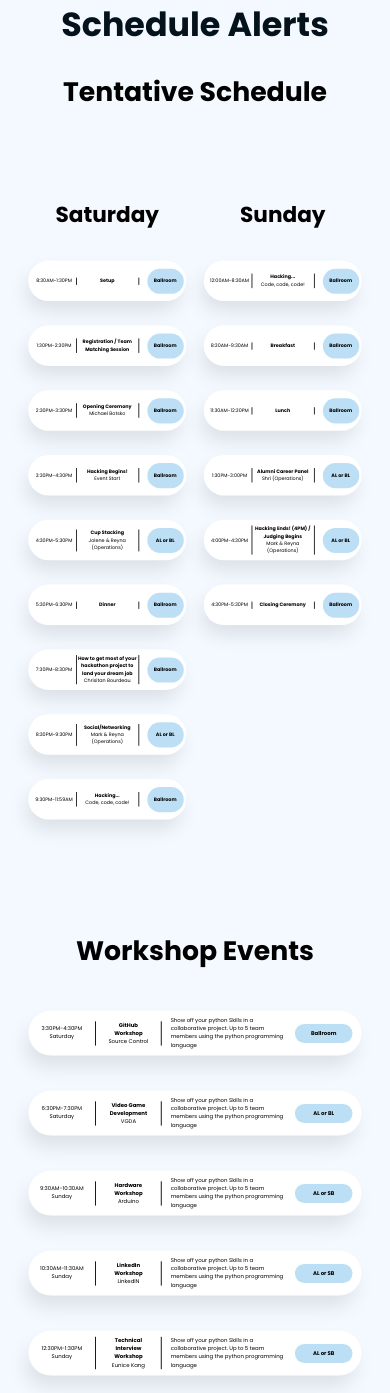
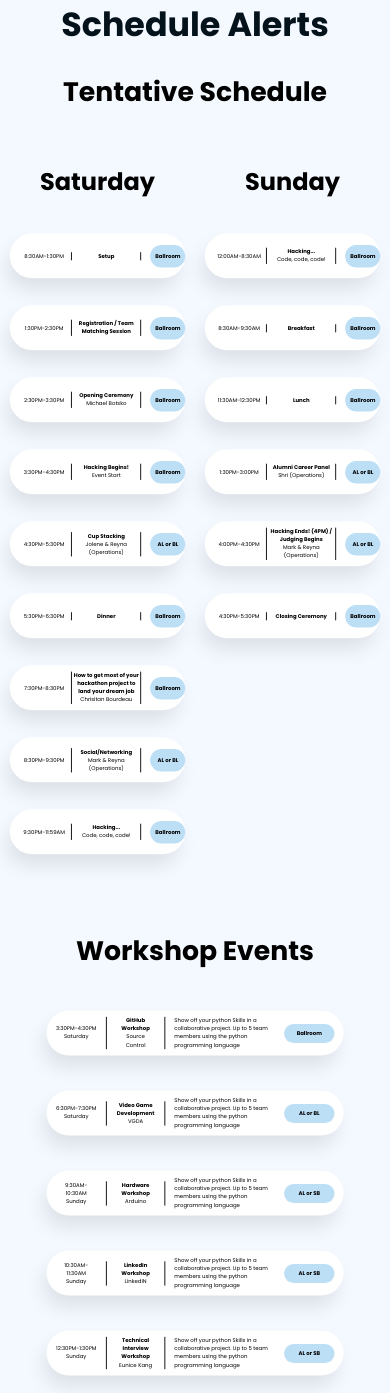
Before and after one commit to lesliejogit/my-app, a React (Create React App) app: page / in a window 390 px wide. Built offline with nearby package versions, Linux system fonts and the light colour scheme.

Commit message:
Made css changes for mobile to be more responsive; specifically for the Samsung galaxy S8

```diff
--- a/src/App.css
+++ b/src/App.css
@@ -45,9 +45,8 @@
     margin-right: 10px !important;
   }
 
-  .tentativeSchedule--container{
-    scale: 90%;
-  }
+
+
 
    .tentativeSchedule--column .event--location{
     margin-left: 10px !important;
@@ -60,11 +59,11 @@
   }
 
   .tentativeSchedule--column .event--time{
-    margin-left:5px;
+    margin-left:8px;
   }
 
   .popup--container{
-    scale: 50%;
+    scale: 50% !important;
   }
   .popup--container h3{
     font-size: 20px;
@@ -119,7 +118,7 @@ h2{
 
 .tentativeSchedule--container .event--container{
   display: grid !important ;
-  grid-template-columns: 30% 40% 1fr !important ;
+  grid-template-columns: 35% 40% 1fr !important ;
 
   align-items: center;
   justify-content: space-evenly;
@@ -137,9 +136,9 @@ h2{
 }
 
 .tentativeSchedule--container .event--location{
-  margin-left: 30px ;
+  margin-right:10px;
   max-width: 100px !;
-  padding: 5px;
+  padding: 2px;
 }
 
 .event--table{
@@ -165,6 +164,10 @@ h2{
 
   font-size: 15px;
   color:black
+}
+
+.grid--container{
+  margin: 0 30px
 }
 
 .grid--container > div {
@@ -226,7 +229,7 @@ h2{
   color:black;
 
   max-width: 800px;
-
+  scale: 75%
 }
 
 .popup--container > img{
```
